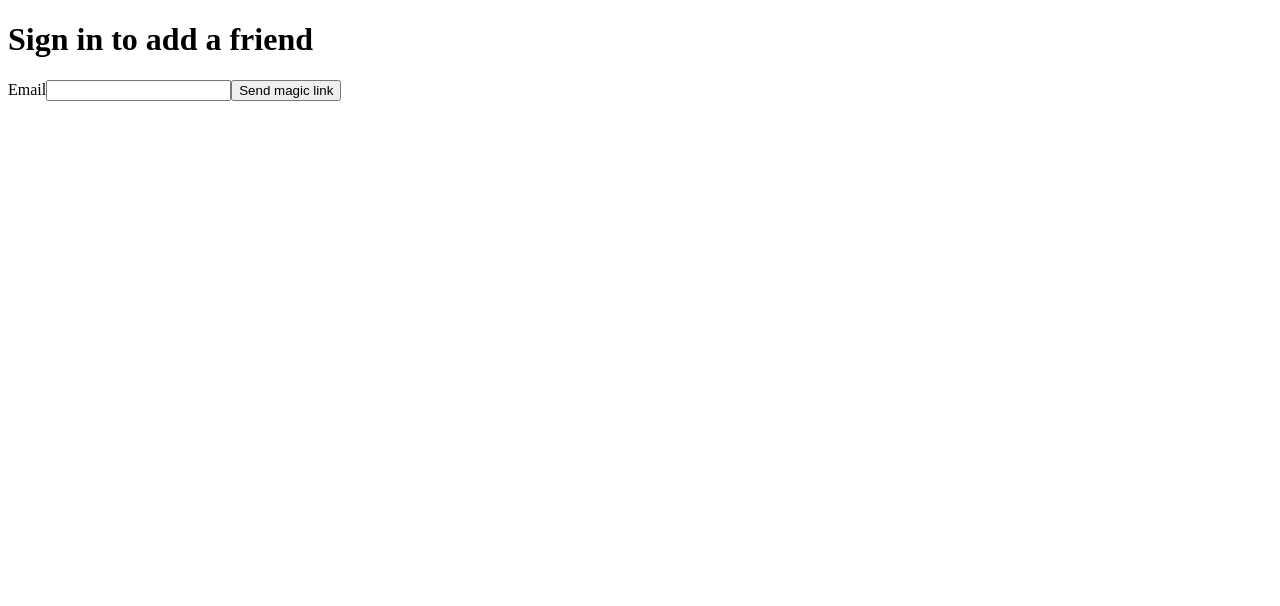
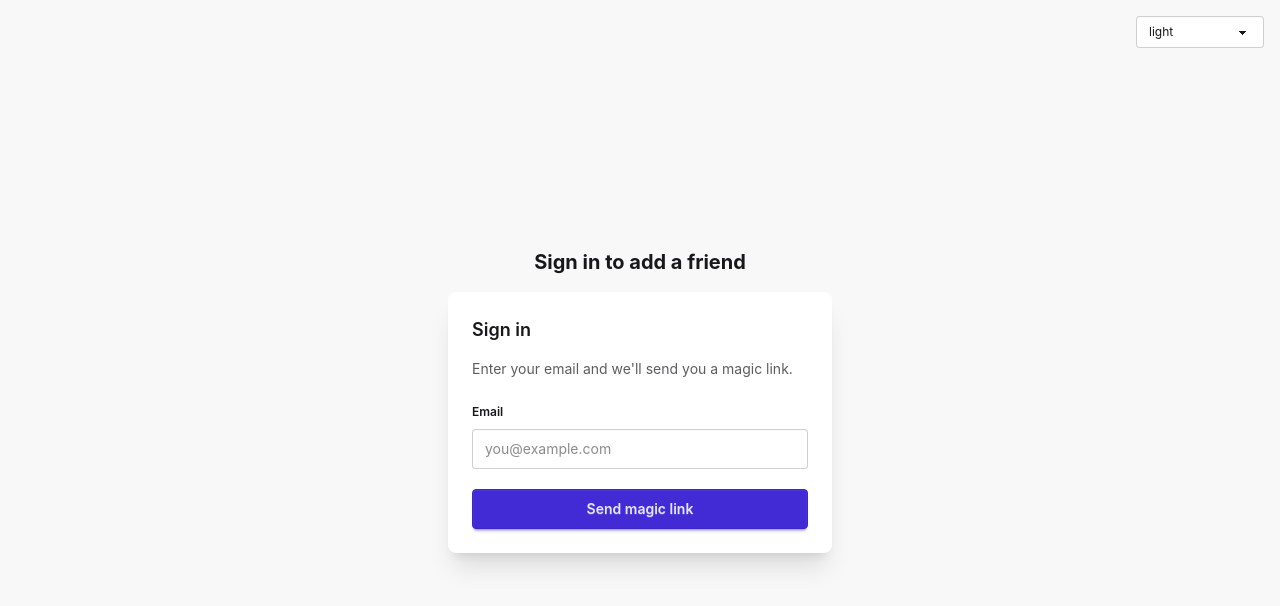
Before and after one commit to bmanke/transit-buddy, a React (Vite) app: page /add/1 in a window 1280 px wide. Shown: the top 606 px of the page. Built offline with nearby package versions, Linux system fonts and the light colour scheme.

Commit message:
AI generated styling

```diff
--- a/package.json
+++ b/package.json
@@ -24,6 +24,7 @@
     "@types/react": "^19.3.0",
     "@types/react-dom": "^19.3.0",
     "@vitejs/plugin-react": "^6.1.2",
+    "daisyui": "^5.8.1",
     "eslint": "^10.14.0",
     "eslint-plugin-react-hooks": "^7.1.1",
     "eslint-plugin-react-refresh": "^0.5.7",
--- /dev/null
+++ b/pnpm-workspace.yaml
@@ -0,0 +1,2 @@
+minimumReleaseAgeExclude:
+  - daisyui@5.8.1
--- a/src/components/AddFriend.tsx
+++ b/src/components/AddFriend.tsx
@@ -1,10 +1,19 @@
-// src/components/AddFriend.tsx
-
 import { useEffect, useState } from 'react'
 import { Link, useParams } from 'react-router'
 import { useSession } from '../lib/useSession'
 import { getFriendships, getProfile, sendFriendRequest, type Profile } from '../lib/friends'
 import Login from './Login'
+import Avatar from './Avatar'
+import ThemeToggle from './ThemeToggle'
+
+function Shell({ children }: { children: React.ReactNode }) {
+  return (
+    <main className="min-h-screen bg-base-200 grid place-items-center p-4">
+      <div className="absolute top-4 right-4"><ThemeToggle /></div>
+      {children}
+    </main>
+  )
+}
 
 export default function AddFriend() {
   const { id } = useParams()
@@ -18,7 +27,7 @@ export default function AddFriend() {
 
   useEffect(() => {
     if (!userId || !id) return
-    (async () => {
+    ;(async () => {
       const p = await getProfile(id)
       if (!p) return setNotFound(true)
       setProfile(p)
@@ -28,24 +37,53 @@ export default function AddFriend() {
     })().catch((e) => setMessage(e instanceof Error ? e.message : 'Something went wrong'))
   }, [userId, id])
 
-  if (loading) return <p>Loading…</p>
+  if (loading) {
+    return <Shell><span className="loading loading-spinner loading-lg" /></Shell>
+  }
 
   if (!session) {
     return (
-      <div>
-        <h1>Sign in to add a friend</h1>
-        <Login redirectTo={window.location.href} />
-      </div>
+      <Shell>
+        <div className="grid gap-4 justify-items-center w-full">
+          <h1 className="text-xl font-bold">Sign in to add a friend</h1>
+          <Login redirectTo={window.location.href} />
+        </div>
+      </Shell>
     )
   }
 
-  if (notFound) return <p>That profile doesn't exist. <Link to="/">Go home</Link></p>
-  if (!profile) return <p>{message ?? 'Loading profile…'}</p>
+  if (notFound) {
+    return (
+      <Shell>
+        <div className="alert alert-warning">
+          <span>That profile doesn't exist.</span>
+          <Link to="/" className="btn btn-sm">Go home</Link>
+        </div>
+      </Shell>
+    )
+  }
+
+  if (!profile) {
+    return (
+      <Shell>
+        {message
+          ? <div className="alert alert-error"><span>{message}</span></div>
+          : <span className="loading loading-spinner loading-lg" />}
+      </Shell>
+    )
+  }
 
   const name = profile.display_name ?? profile.username ?? 'this user'
 
   if (profile.id === userId) {
-    return <p>This is your own QR code. <Link to="/">Go home</Link></p>
+    return (
+      <Shell>
+        <div className="alert alert-info">
+          <span>This is your own QR code.</span>
+          <Link to="/" className="btn btn-sm">Go home</Link>
+        </div>
+      </Shell>
+    )
   }
 
   const handleAdd = async () => {
@@ -55,16 +93,26 @@ export default function AddFriend() {
   }
 
   return (
-    <div>
-      <h1>{name}</h1>
-      {profile.username && <p>@{profile.username}</p>}
+    <Shell>
+      <div className="card bg-base-100 shadow-xl w-full max-w-sm">
+        <div className="card-body items-center text-center gap-3">
+          <Avatar name={name} />
+          <h1 className="card-title text-2xl">{name}</h1>
+          {profile.username && <p className="opacity-70">@{profile.username}</p>}
 
-      {existing === 'accepted' && <p>You're already friends.</p>}
-      {existing === 'pending' && <p>A friend request is already pending.</p>}
-      {!existing && <button onClick={handleAdd}>Send friend request</button>}
+          {existing === 'accepted' && <div className="badge badge-success">You're already friends</div>}
+          {existing === 'pending' && <div className="badge badge-warning">Request pending</div>}
+          {!existing && (
+            <button className="btn btn-primary btn-wide" onClick={handleAdd}>
+              Send friend request
+            </button>
+          )}
 
-      {message && <p role="status">{message}</p>}
-      <p><Link to="/">Back to my friends</Link></p>
-    </div>
+          {message && <div role="status" className="alert alert-info alert-soft w-full"><span>{message}</span></div>}
+
+          <Link to="/" className="link link-hover text-sm">Back to my friends</Link>
+        </div>
+      </div>
+    </Shell>
   )
 }
--- /dev/null
+++ b/src/components/Avatar.tsx
@@ -0,0 +1,9 @@
+export default function Avatar({ name }: { name: string }) {
+  return (
+    <div className="avatar avatar-placeholder">
+      <div className="bg-neutral text-neutral-content w-10 rounded-full">
+        <span>{name.charAt(0).toUpperCase()}</span>
+      </div>
+    </div>
+  )
+}
--- a/src/components/Friends.tsx
+++ b/src/components/Friends.tsx
@@ -1,10 +1,9 @@
-// src/components/Friend.tsx
-
 import { useCallback, useEffect, useState, type SubmitEvent } from 'react'
 import {
   acceptRequest, getFriendships, removeFriendship, searchProfiles, sendFriendRequest,
   type Friendship, type Profile,
 } from '../lib/friends'
+import Avatar from './Avatar'
 
 type Props = { userId: string }
 
@@ -25,9 +24,7 @@ export default function Friends({ userId }: Props) {
   }, [])
 
   useEffect(() => {
-    getFriendships()
-      .then(setRows)
-      .catch((e) => setMessage(e instanceof Error ? e.message : 'Failed to load friends'))
+    load()
   }, [load])
 
   const other = (f: Friendship) => (f.requester.id === userId ? f.addressee : f.requester)
@@ -54,51 +51,93 @@ export default function Friends({ userId }: Props) {
   }
 
   return (
-    <section>
-      <h2>Friends ({friends.length})</h2>
-      {message && <p role="status">{message}</p>}
+    <section className="grid gap-4">
+      {message && (
+        <div role="status" className="alert alert-info alert-soft">
+          <span>{message}</span>
+          <button className="btn btn-xs btn-ghost" onClick={() => setMessage(null)}>✕</button>
+        </div>
+      )}
 
-      <ul>
+      <div className="card bg-base-100 shadow-md">
+        <div className="card-body">
+          <h2 className="card-title">
+            Friends <span className="badge badge-primary">{friends.length}</span>
+          </h2>
+          <ul className="list">
             {friends.map((f) => (
-          <li key={f.id}>
-            {displayName(other(f))}{' '}
-            <button onClick={() => run(() => removeFriendship(f.id))}>Remove</button>
+              <li key={f.id} className="list-row items-center">
+                <Avatar name={displayName(other(f))} />
+                <div className="list-col-grow font-medium">{displayName(other(f))}</div>
+                <button className="btn btn-sm btn-ghost text-error" onClick={() => run(() => removeFriendship(f.id))}>
+                  Remove
+                </button>
               </li>
             ))}
-        {friends.length === 0 && <li>No friends yet.</li>}
+            {friends.length === 0 && <li className="list-row opacity-60">No friends yet.</li>}
           </ul>
+        </div>
+      </div>
 
-      <h3>Requests</h3>
-      <ul>
+      {(incoming.length > 0 || outgoing.length > 0) && (
+        <div className="card bg-base-100 shadow-md">
+          <div className="card-body">
+            <h2 className="card-title">Requests</h2>
+            <ul className="list">
               {incoming.map((f) => (
-          <li key={f.id}>
-            {displayName(f.requester)}{' '}
-            <button onClick={() => run(() => acceptRequest(f.id))}>Accept</button>{' '}
-            <button onClick={() => run(() => removeFriendship(f.id))}>Decline</button>
+                <li key={f.id} className="list-row items-center">
+                  <Avatar name={displayName(f.requester)} />
+                  <div className="list-col-grow font-medium">{displayName(f.requester)}</div>
+                  <button className="btn btn-sm btn-success" onClick={() => run(() => acceptRequest(f.id))}>
+                    Accept
+                  </button>
+                  <button className="btn btn-sm btn-ghost" onClick={() => run(() => removeFriendship(f.id))}>
+                    Decline
+                  </button>
                 </li>
               ))}
               {outgoing.map((f) => (
-          <li key={f.id}>
-            {displayName(f.addressee)} (pending){' '}
-            <button onClick={() => run(() => removeFriendship(f.id))}>Cancel</button>
+                <li key={f.id} className="list-row items-center">
+                  <Avatar name={displayName(f.addressee)} />
+                  <div className="list-col-grow">
+                    <span className="font-medium">{displayName(f.addressee)}</span>{' '}
+                    <span className="badge badge-warning badge-sm">pending</span>
+                  </div>
+                  <button className="btn btn-sm btn-ghost" onClick={() => run(() => removeFriendship(f.id))}>
+                    Cancel
+                  </button>
                 </li>
               ))}
             </ul>
+          </div>
+        </div>
+      )}
 
-      <h3>Add a friend</h3>
-      <form onSubmit={handleSearch}>
-        <input value={term} onChange={(e) => setTerm(e.target.value)} placeholder="Search username" />
-        <button type="submit">Search</button>
+      <div className="card bg-base-100 shadow-md">
+        <div className="card-body">
+          <h2 className="card-title">Add a friend</h2>
+          <form onSubmit={handleSearch} className="join w-full">
+            <input
+              className="input join-item w-full"
+              value={term}
+              onChange={(e) => setTerm(e.target.value)}
+              placeholder="Search username"
+            />
+            <button type="submit" className="btn btn-primary join-item">Search</button>
           </form>
-      <ul>
+          <ul className="list">
             {results
               .filter((p) => p.id !== userId)
               .map((p) => (
-            <li key={p.id}>
-              {displayName(p)} <button onClick={() => handleAdd(p.id)}>Add</button>
+                <li key={p.id} className="list-row items-center">
+                  <Avatar name={displayName(p)} />
+                  <div className="list-col-grow font-medium">{displayName(p)}</div>
+                  <button className="btn btn-sm btn-primary" onClick={() => handleAdd(p.id)}>Add</button>
                 </li>
               ))}
           </ul>
+        </div>
+      </div>
     </section>
   )
 }
--- a/src/components/Login.tsx
+++ b/src/components/Login.tsx
@@ -1,5 +1,4 @@
-// src/components/Login.tsx
-import { type SubmitEvent, useState} from 'react'
+import { type SubmitEvent, useState } from 'react'
 import { sendMagicLink } from '../lib/auth'
 
 type Props = { redirectTo?: string }
@@ -8,6 +7,7 @@ export default function Login({ redirectTo }: Props) {
   const [email, setEmail] = useState('')
   const [loading, setLoading] = useState(false)
   const [message, setMessage] = useState<string | null>(null)
+  const [sent, setSent] = useState(false)
 
   const handleSubmit = async (e: SubmitEvent<HTMLFormElement>) => {
     e.preventDefault()
@@ -16,24 +16,41 @@ export default function Login({ redirectTo }: Props) {
 
     const { ok, error } = await sendMagicLink(email, redirectTo)
 
+    setSent(ok)
     setMessage(ok ? 'Check your email for the sign-in link.' : error)
     setLoading(false)
   }
 
   return (
-    <form onSubmit={handleSubmit}>
-      <label htmlFor="email">Email</label>
+    <form onSubmit={handleSubmit} className="card bg-base-100 shadow-xl w-full max-w-sm">
+      <div className="card-body gap-4">
+        <h2 className="card-title">Sign in</h2>
+        <p className="text-sm opacity-70">Enter your email and we'll send you a magic link.</p>
+
+        <fieldset className="fieldset">
+          <legend className="fieldset-legend">Email</legend>
           <input
             id="email"
             type="email"
+            className="input w-full"
+            placeholder="you@example.com"
             value={email}
             onChange={(e) => setEmail(e.target.value)}
             required
           />
-      <button type="submit" disabled={loading}>
+        </fieldset>
+
+        <button type="submit" className="btn btn-primary" disabled={loading}>
+          {loading && <span className="loading loading-spinner loading-sm" />}
           {loading ? 'Sending…' : 'Send magic link'}
         </button>
-      {message && <p role="status">{message}</p>}
+
+        {message && (
+          <div role="status" className={`alert ${sent ? 'alert-success' : 'alert-error'} alert-soft`}>
+            <span>{message}</span>
+          </div>
+        )}
+      </div>
     </form>
   )
 }
--- /dev/null
+++ b/src/components/ThemeToggle.tsx
@@ -0,0 +1,25 @@
+import { useEffect, useState } from 'react'
+
+const THEMES = ['light', 'dark', 'cupcake', 'dracula', 'nord', 'synthwave']
+
+export default function ThemeToggle() {
+  const [theme, setTheme] = useState(() => localStorage.getItem('theme') ?? 'light')
+
+  useEffect(() => {
+    document.documentElement.setAttribute('data-theme', theme)
+    localStorage.setItem('theme', theme)
+  }, [theme])
+
+  return (
+    <select
+      className="select select-sm w-32"
+      value={theme}
+      onChange={(e) => setTheme(e.target.value)}
+      aria-label="Theme"
+    >
+      {THEMES.map((t) => (
+        <option key={t} value={t}>{t}</option>
+      ))}
+    </select>
+  )
+}
--- a/src/index.css
+++ b/src/index.css
@@ -1,113 +1,4 @@
 @import "tailwindcss";
-
-:root {
-  --text: #6b6375;
-  --text-h: #08060d;
-  --bg: #fff;
-  --border: #e5e4e7;
-  --code-bg: #f4f3ec;
-  --accent: #aa3bff;
-  --accent-bg: rgba(170, 59, 255, 0.1);
-  --accent-border: rgba(170, 59, 255, 0.5);
-  --social-bg: rgba(244, 243, 236, 0.5);
-  --shadow:
-    rgba(0, 0, 0, 0.1) 0 10px 15px -3px, rgba(0, 0, 0, 0.05) 0 4px 6px -2px;
-
-  --sans: system-ui, 'Segoe UI', Roboto, sans-serif;
-  --heading: system-ui, 'Segoe UI', Roboto, sans-serif;
-  --mono: ui-monospace, Consolas, monospace;
-
-  font: 18px/145% var(--sans);
-  letter-spacing: 0.18px;
-  color-scheme: light dark;
-  color: var(--text);
-  background: var(--bg);
-  font-synthesis: none;
-  text-rendering: optimizeLegibility;
-  -webkit-font-smoothing: antialiased;
-  -moz-osx-font-smoothing: grayscale;
-
-  @media (max-width: 1024px) {
-    font-size: 16px;
-  }
+@plugin "daisyui" {
+  themes: light --default, dark --prefersdark, cupcake, dracula, nord, synthwave;
 }
-
-@media (prefers-color-scheme: dark) {
-  :root {
-    --text: #9ca3af;
-    --text-h: #f3f4f6;
-    --bg: #16171d;
-    --border: #2e303a;
-    --code-bg: #1f2028;
-    --accent: #c084fc;
-    --accent-bg: rgba(192, 132, 252, 0.15);
-    --accent-border: rgba(192, 132, 252, 0.5);
-    --social-bg: rgba(47, 48, 58, 0.5);
-    --shadow:
-      rgba(0, 0, 0, 0.4) 0 10px 15px -3px, rgba(0, 0, 0, 0.25) 0 4px 6px -2px;
-  }
-
-  #social .button-icon {
-    filter: invert(1) brightness(2);
-  }
-}
-
-#root {
-  width: 1126px;
-  max-width: 100%;
-  margin: 0 auto;
-  text-align: center;
-  border-inline: 1px solid var(--border);
-  min-height: 100svh;
-  display: flex;
-  flex-direction: column;
-  box-sizing: border-box;
-}
-
-body {
-  margin: 0;
-}
-
-h1,
-h2 {
-  font-family: var(--heading);
-  font-weight: 500;
-  color: var(--text-h);
-}
-
-h1 {
-  font-size: 56px;
-  letter-spacing: -1.68px;
-  margin: 32px 0;
-  @media (max-width: 1024px) {
-    font-size: 36px;
-    margin: 20px 0;
-  }
-}
-h2 {
-  font-size: 24px;
-  line-height: 118%;
-  letter-spacing: -0.24px;
-  margin: 0 0 8px;
-  @media (max-width: 1024px) {
-    font-size: 20px;
-  }
-}
-p {
-  margin: 0;
-}
-
-code,
-.counter {
-  font-family: var(--mono);
-  display: inline-flex;
-  border-radius: 4px;
-  color: var(--text-h);
-}
-
-code {
-  font-size: 15px;
-  line-height: 135%;
-  padding: 4px 8px;
-  background: var(--code-bg);
-}
--- a/src/main.tsx
+++ b/src/main.tsx
@@ -2,6 +2,7 @@ import { StrictMode } from 'react'
 import { createRoot } from 'react-dom/client'
 import { BrowserRouter } from 'react-router'
 import App from './App'
+import './index.css'
 
 createRoot(document.getElementById('root')!).render(
   <StrictMode>
```
Also changed, not shown: src/App.tsx (+36 -7 lines), src/components/MyQrCode.tsx (+8 -5 lines), 2 other files (tests, documents, lock files or other folders). Lines whose indentation alone changed are shown as unchanged.
